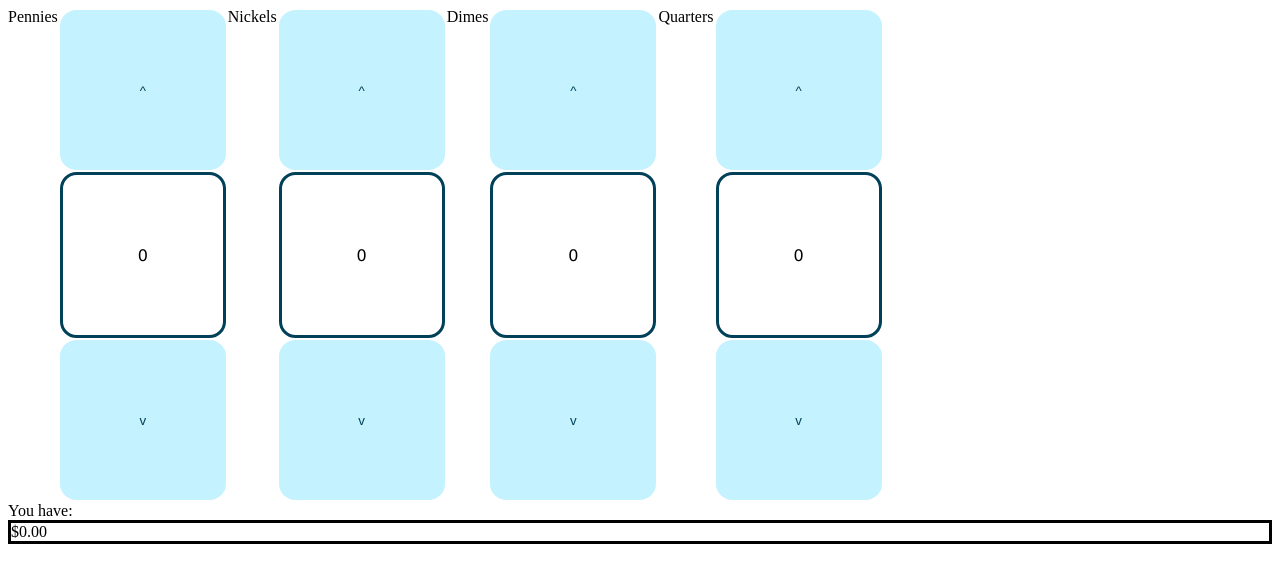
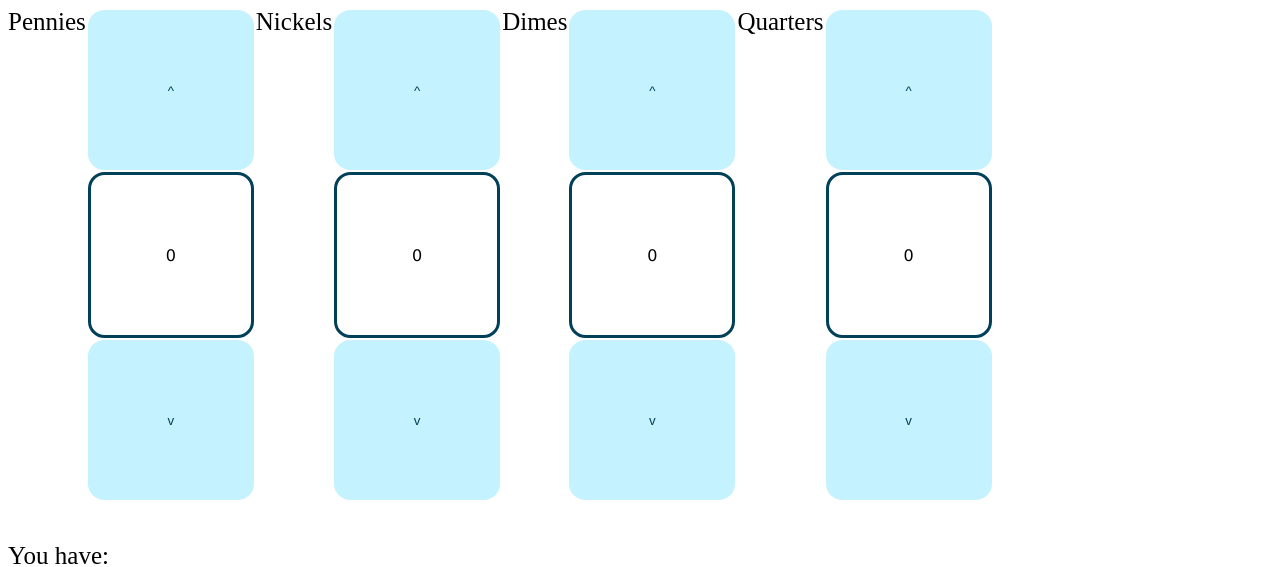
Before and after one commit to PierceVDR/level-one-js-project, a plain HTML site: page level-one-js-project/index.html in a window 1280 px wide. Shown: the top 567 px of the page. Drawn offline with Linux system fonts and the light colour scheme.

Commit message:
proper sizing

```diff
--- a/level-one-js-project/index.html
+++ b/level-one-js-project/index.html
@@ -9,10 +9,10 @@
     </head>
 
     <body>
-        <span>
+        <span id="selectors">
 
             <table class="numSelector">
-                Pennies
+                <span class="label">Pennies</span>
                 <tr>
                     <td class="btn" id="pup"><button>^</button></td>
                 </tr>
@@ -25,7 +25,7 @@
             </table>
 
             <table class="numSelector">
-                Nickels
+                <span class="label">Nickels</span>
                 <tr>
                     <td class="btn" id="nup"><button>^</button></td>
                 </tr>
@@ -38,7 +38,7 @@
             </table>
 
             <table class="numSelector">
-                Dimes
+                <span class="label">Dimes</span>
                 <tr>
                     <td class="btn" id="dup"><button>^</button></td>
                 </tr>
@@ -51,7 +51,7 @@
             </table>
 
             <table class="numSelector">
-                Quarters
+                <span class="label">Quarters</span>
                 <tr>
                     <td class="btn" id="qup"><button>^</button></td>
                 </tr>
@@ -65,8 +65,8 @@
 
         </span>
 
-        <div>
-            You have:
+        <div id="totalDiv">
+            <div class="totalLabel">You have:</div>
             <span class="numDisplay" id="total">&dollar;0.00</span>
         </div>
 
--- a/level-one-js-project/styles.css
+++ b/level-one-js-project/styles.css
@@ -33,6 +33,41 @@ button {
     cursor: pointer;
     margin: 0px 0px;
     color: #004159;
+    height: 100%;
+}
+
+.label {
+    writing-mode: sideways-lr;
+    text-orientation: sideways;
+
+    font-size: 25px;
+}
+
+#totalDiv {
+    padding-top: 5vh;
+    margin: none;
+
+    height: 25%;
+
+    font-size: 25 px
+}
+
+.totalLabel {
+    font-size: 25px;
+}
+
+#total {
     width: 100%;
     height: 100%;
+
+    font-size: 40px;
 }
+
+#selectors {
+    height: 75%;
+
+    padding-bottom: 0;
+    padding-top: 0;
+
+    margin: none;
+}
```
